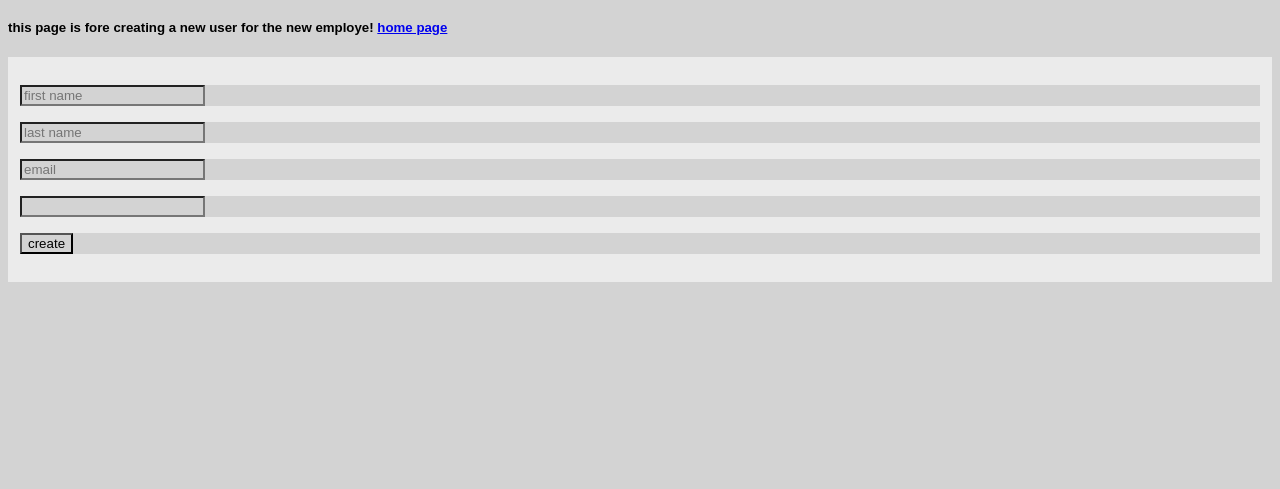
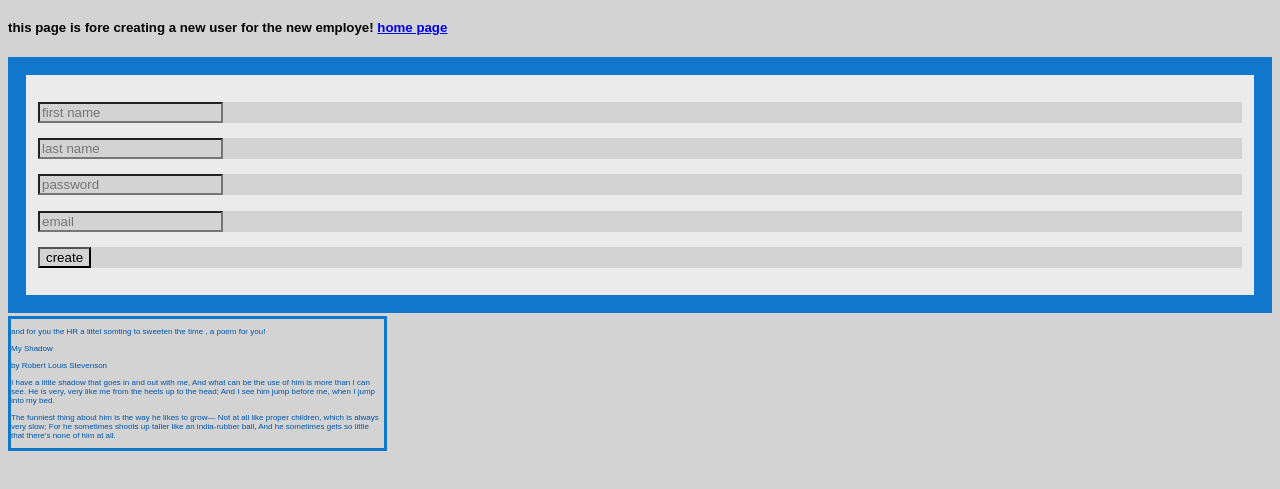
Before and after one commit to liadmax/hackatonTwo, a website: page newEmploye.html in a window 1280 px wide. Shown: the part 61-550 px from the top of the page. Drawn offline with Linux system fonts and the light colour scheme.

Commit message:
mimi changes

```diff
--- a/login.css
+++ b/login.css
@@ -11,7 +11,8 @@ body{
   font-family: sans-serif , 'Franklin Gothic Medium', 'Arial Narrow', Arial, sans-serif
   ;
 }
-.login {
+.login
+ {
   width: 400px;
   margin: 16px auto;
   font-size: 16px;
@@ -93,7 +94,8 @@ body{
 .login input[type="submit"]:focus {
   border-color: #05a;
 }
-#innerHead{
+#innerHead,
+#createNew{
   color: #fff;
   box-sizing: border-box;
   display: block;
@@ -107,3 +109,11 @@ border-color: #17c;
   font-family: inherit;
   font-size: 0.95em;
 }
+#poem{
+  margin-right: 70%;
+  margin-top: 3px;
+  text-align: left;
+  border: solid #17c;
+  font-size: 8px;
+  color: #05a;
+}
--- a/mainStyle.css
+++ b/mainStyle.css
@@ -6,6 +6,10 @@
     color: black;
     font-family: sans-serif , 'Franklin Gothic Medium', 'Arial Narrow', Arial, sans-serif
     ;
+  }
+  #qestion{
+    color: #43a7d5;
+    border: solid;
   }
 
   aside{
--- a/newEmploye.html
+++ b/newEmploye.html
@@ -21,12 +21,31 @@
             <form class="login-container">
                 <p><input id="Fnaem" type="text" placeholder="first name"></p>
                 <p><input id="Lname" type="text" placeholder="last name"></p>
-                <p><input id="passwordNEW" type="password" placeholder="email"></p>
-                <p><input id="emailNEW" type="email" placeholder=""></p>
+                <p><input id="passwordNEW" type="password" placeholder="password"></p>
+                <p><input id="emailNEW" type="email" placeholder="email"></p>
                 <p><input type="submit" onclick="cerate()"  value="create"></p>
               </form>
         </div>
+<div id="poem">
+    <p>
+        <p>and for you the HR a littel somting to sweeten the time , a poem for you!</p>
+        <p>My Shadow</p>
+            <p> by Robert Louis Stevenson</p>
 
+           <p> I have a little shadow that goes in and out with me,
+            And what can be the use of him is more than I can see.
+            He is very, very like me from the heels up to the head;
+            And I see him jump before me, when I jump into my bed.
+            </p>
+            <p>
+            The funniest thing about him is the way he likes to grow—
+            Not at all like proper children, which is always very slow;
+            For he sometimes shoots up taller like an india-rubber ball,
+            And he sometimes gets so little that there’s none of him at all.
+
+            </p>
+    </p>
+</div>
     <script src="script.js"></script>
     <script src="server.js"></script>
 </body>
```
Also changed, not shown: mainPage.html (+12 -10 lines).
